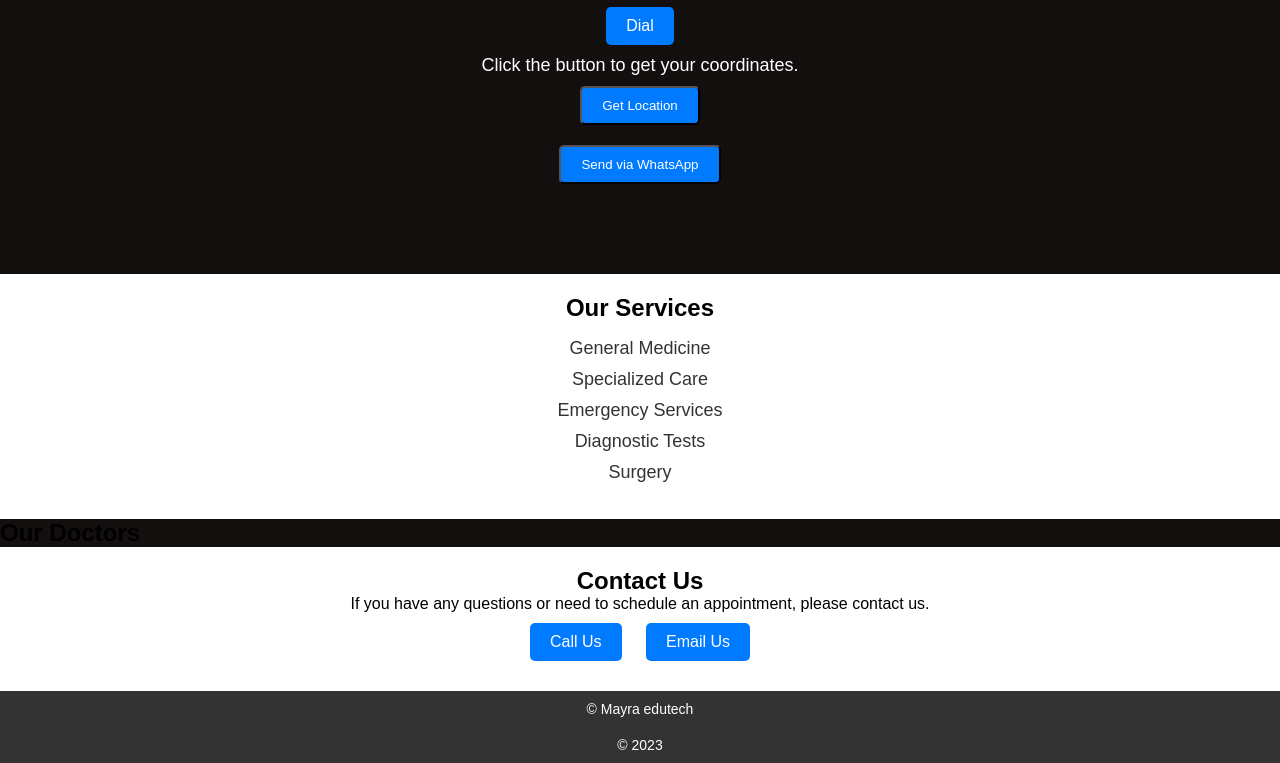
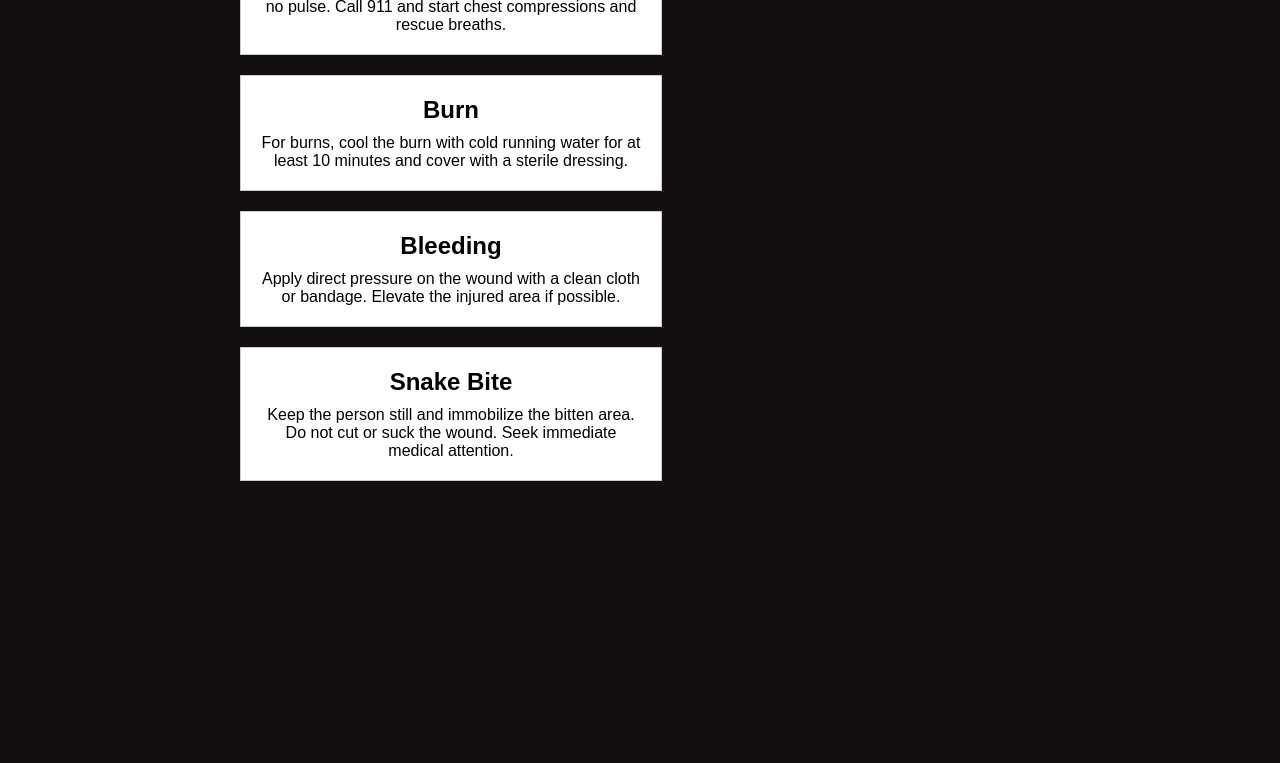
Before and after one commit to mehereesh2/Team-Mayra-vashisth-24, a plain HTML site: page first_aid.html in a window 1280 px wide. Shown: the part 278-1041 px from the top of the page. After the commit the page ends 800 px from the top, so only its background shows below. Drawn offline with Linux system fonts and the light colour scheme.

Commit message:
Update first_aid.html

```diff
--- a/first_aid.html
+++ b/first_aid.html
@@ -1,12 +1,8 @@
-<!DOCTYPE html>
-<html lang="en">
-<head>
+<html>
     <meta charset="UTF-8">
     <meta name="viewport" content="width=device-width, initial-scale=1.0">
     <link rel="stylesheet" href="style.css">
-    <title>Hospital Page</title>
-    <script type="text/javascript" src="demo.js"></script>
-</head>
+    <title>FirstAid-hospital page</title>
     <body>
         <header>
             <h1>Welcome to Our Hospital</h1>
@@ -19,81 +15,26 @@
                 </ul>
             </nav>
         </header>
-
-    <section class="hero">
-        <h2>Your Health, Our Priority</h2>
-        <p>We provide world-class healthcare services.</p>
-        <a class="btn" href="tel: +916301111718">Dial</a>
-
-        <p>Click the button to get your coordinates.</p>
-
-        <button class="btn" onclick="getLocation()">Get Location</button><br>
-        <button class="btn" onclick="sendLocationViaWhatsApp()">Send via WhatsApp</button>
-
-        <p class="direction" id="demo"></p>
-
-        <script>
-            var x = document.getElementById("demo");
-            var latitude, longitude;
-
-            function getLocation() {
-                if (navigator.geolocation) {
-                    navigator.geolocation.getCurrentPosition(function (position) {
-                        latitude = position.coords.latitude;
-                        longitude = position.coords.longitude;
-                        showPosition(position);
-                    });
-                } else {
-                    x.innerHTML = "Geolocation is not supported by this browser.";
-                }
-            }
-
-            function showPosition(position) {
-                x.innerHTML = "Latitude: " + latitude + "<br>Longitude: " + longitude;
-            }
-
-            function sendLocationViaWhatsApp() {
-                if (latitude !== undefined && longitude !== undefined) {
-                    var whatsappURL = "https://api.whatsapp.com/send?phone=+91 6301111718&text=Latitude: " + latitude + " Longitude: " + longitude;
-                    // Replace PHONE_NUMBER with the desired WhatsApp number
-                    window.open(whatsappURL, "_blank");
-                } else {
-                    x.innerHTML = "Location not available. Please click 'Get Location' first.";
-                }
-            }
-        </script>
-
-
-
-
-    </section>
-    <section id="services">
-        <h2>Our Services</h2>
-        <ul>
-            <li>General Medicine</li>
-            <li>Specialized Care</li>
-            <li>Emergency Services</li>
-            <li>Diagnostic Tests</li>
-            <li>Surgery</li>
-        </ul>
-    </section>
-
-    <section id="doctors">
-        <h2>Our Doctors</h2>
-    </section>
-
-    <section id="contact">
-        <h2>Contact Us</h2>
-        <p>If you have any questions or need to schedule an appointment, please contact us.</p>
-        <a href="tel:+91630111718" class="contact-link">Call Us</a>
-        <a href="mailtomrmarico2901@gmail.com" class="contact-link">Email Us</a>
-    </section>
-
-    <footer>
-        <p>&copy; Mayra edutech</p>
-    </footer>
-    <footer>
-        <p>&copy; 2023 </p>
-    </footer>
+        <div class="container">
+            <h1>First Aid Instructions</h1>
+            <div class="first-aid">
+                <div class="first-aid-item">
+                    <h2>CPR</h2>
+                    <p>Perform CPR if the person is not breathing and has no pulse. Call 911 and start chest compressions and rescue breaths.</p>
+                </div>
+                <div class="first-aid-item">
+                    <h2>Burn</h2>
+                    <p>For burns, cool the burn with cold running water for at least 10 minutes and cover with a sterile dressing.</p>
+                </div>
+                <div class="first-aid-item">
+                    <h2>Bleeding</h2>
+                    <p>Apply direct pressure on the wound with a clean cloth or bandage. Elevate the injured area if possible.</p>
+                </div>
+                <div class="first-aid-item">
+                    <h2>Snake Bite</h2>
+                    <p>Keep the person still and immobilize the bitten area. Do not cut or suck the wound. Seek immediate medical attention.</p>
+                </div>
+            </div>
+        </div>
     </body>
 </html>
```
Lines whose indentation alone changed are shown as unchanged.
